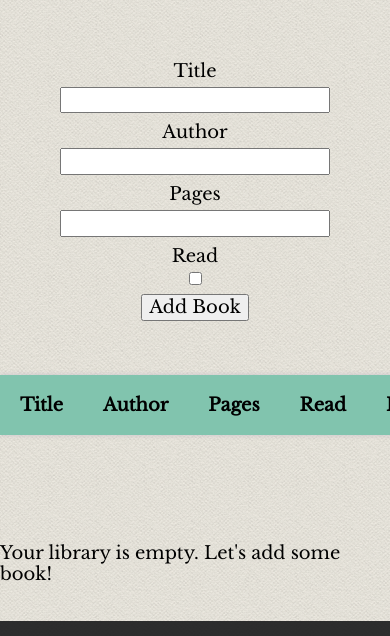
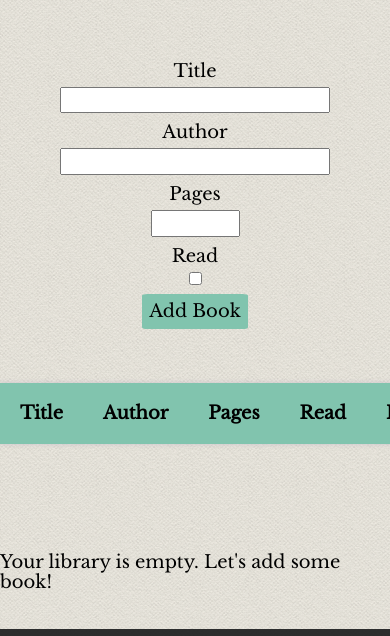
Before and after one commit to ThomYorke7/library, a plain HTML site: page index.html in a window 390 px wide. Shown: the part 131-767 px from the top of the page. Drawn offline with nearby package versions, Linux system fonts and the light colour scheme.

Commit message:
Correct form responsiveness

```diff
--- a/script.js
+++ b/script.js
@@ -1,9 +1,12 @@
+// Global Variables
 let myLibrary = [];
 let bookID = 0;
 let table = document.getElementById("library-table")
 const addBookButton = document.getElementById("add-book-button")
 const bookForm = document.getElementById("book-form")
 
+
+// Book Constructor
 class book {
     constructor(title, author, pages, read) {
         this.title = title;
@@ -14,14 +17,13 @@ class book {
     }
 }
 
+
+// Add Books to "Library" Array and Table
 function addBookToLibrary(...bookArgs) {
     newBook = new book(...bookArgs);
     myLibrary.push(newBook)
     bookID += 1
 }
-
-// addBookToLibrary("Lord of the Rings", "JRR Tolkien", 850, "Yes");
-// addBookToLibrary("Macbeth", "William Shakespeare", 450, "No");
 
 function addBooktoTable(book) {
     let newRow = document.createElement("tr");
@@ -45,13 +47,18 @@ function addRemoveButton() {
     return buttonContainer;
 }
 
+
+// This should render pre-existing libraries
 function render() {
     myLibrary.forEach(e => {
         addBooktoTable(e)
     })
 }
 
+render();
 
+
+// Removes the "Empty Library" message when adding a book
 function removeEmptyMessage() {
     if (myLibrary.length > 0) {
         document.getElementById("empty-library").style.display = "none";
@@ -61,6 +68,7 @@ function removeEmptyMessage() {
 }
 
 
+// The following functions are related to the Statistics section of the website
 function statsTotal() {
     document.getElementById("total-books").lastChild.textContent = myLibrary.length;
 }
@@ -170,6 +178,8 @@ function stats() {
     statsPreferredAuthor();
 }
 
+
+// This function sorts elements alphabetically when clicking the table headers
 function sortTable(n) {
     let table, rows, switching, i, x, y, shouldSwitch, dir, switchcount = 0;
     table = document.getElementById("library-table");
@@ -208,6 +218,7 @@ function sortTable(n) {
 }
 
 
+// Event Listeners
 bookForm.addEventListener("submit", (e) => {
     e.preventDefault();
     let title = document.getElementById("book-title").value
@@ -251,7 +262,3 @@ table.addEventListener("click", (e) => {
         }
     }
 })
-
-
-
-render()
--- a/styles/style.css
+++ b/styles/style.css
@@ -1,3 +1,4 @@
+/* Global Settings */
 @import url('https://fonts.googleapis.com/css2?family=Libre+Baskerville&display=swap');
 
 :root {
@@ -17,16 +18,39 @@ h1 {
     padding-top: 2rem;
 }
 
+
+/* Form Settings */
 #form-container {
     display: flex;
     justify-content: center;
-    padding: 0 2rem 0 2rem;
+    padding: 0 1rem 0 1rem;
+    width: 100vw;
+    box-sizing: border-box;
+}
+
+#book-form {
+    text-align: center;
 }
 
 #book-form > * {
     padding-right: 2rem;
 }
 
+#book-pages {
+    width: 5%;
+}
+
+#book-form button{
+    background-color: #81c4ae;
+    padding: 0.4em;
+    border-radius: 5%;
+    border: none;
+    cursor: pointer;
+}
+
+
+
+/* Book Table */
 #books-container {
     overflow-x: auto;
 }
@@ -100,6 +124,8 @@ thead th:nth-child(1) {
     cursor: pointer;
 }
 
+
+/* Empty Library Message */
 #empty-library {
     display: flex;
     margin-top: 2rem;
@@ -109,6 +135,8 @@ thead th:nth-child(1) {
     box-sizing: border-box;
 }
 
+
+/* Statistics Container Settings */
 #stats-container {
     background-image: url(../images/paper.png);
 }
@@ -139,16 +167,19 @@ thead th:nth-child(1) {
     text-align: center;
 }
 
-@media (max-width: 1550px) {
-    html {
-        font-size: 0.4rem;
-    }
+
+/* Media Queries */
+@media (max-width: 1283px) {
 
     #book-form > *{
         display: flex;
         flex-direction: column;
         align-items: center;
         padding-right: 0;
+    }
+
+    #book-pages {
+        width: 30%;
     }
 
     #book-form input {
```
Lines whose indentation alone changed are shown as unchanged.
